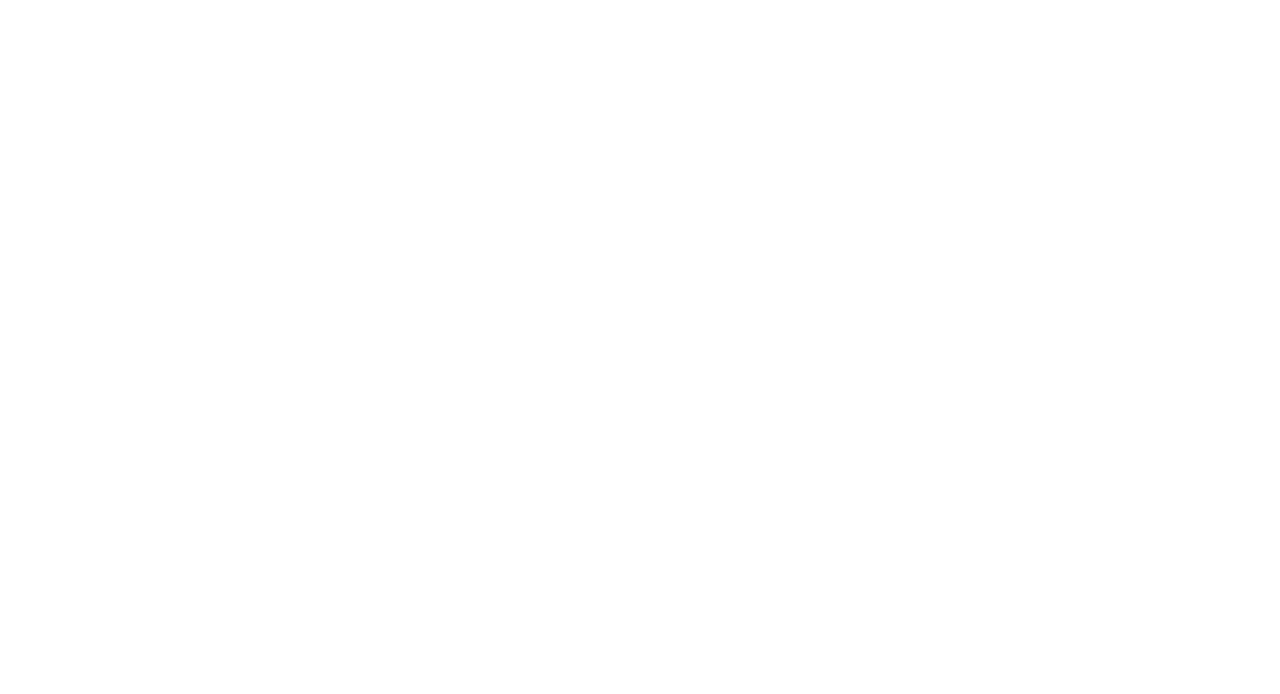
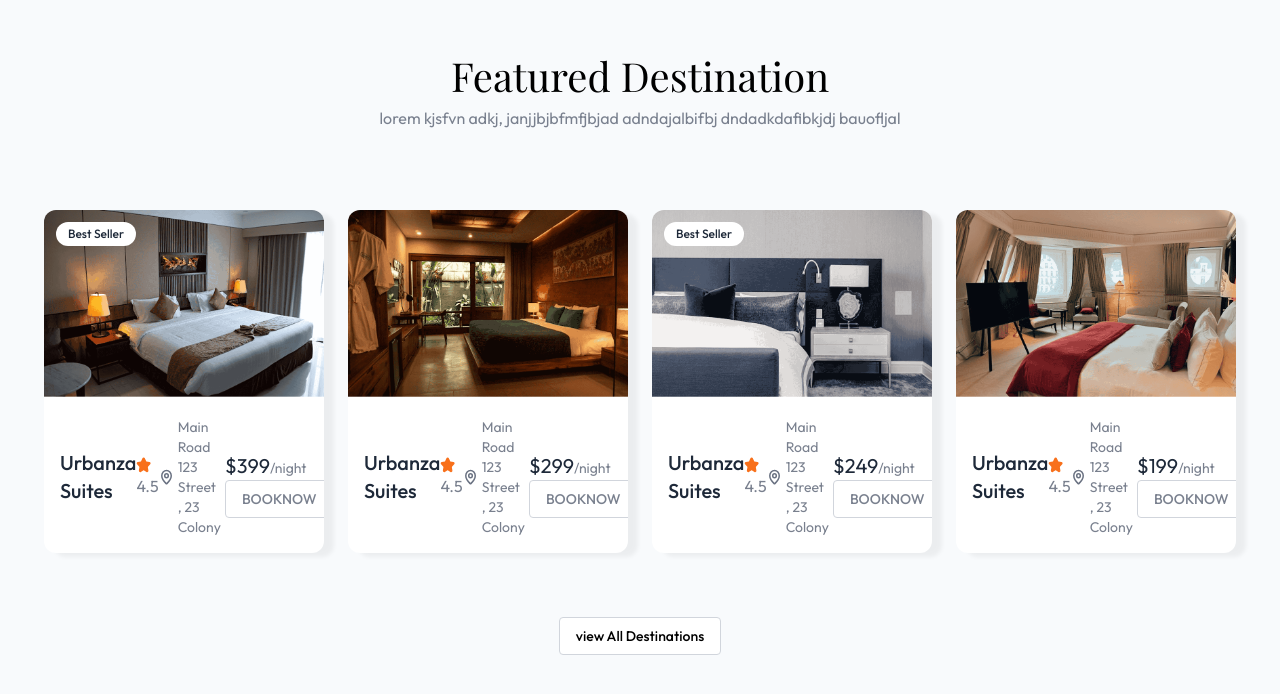
Before and after one commit to Avinash6318/hotel-booking, a React (Vite) app in the folder booknow/: page / in a window 1280 px wide. Shown: the part 826-1520 px from the top of the page. Before the commit the page ends 800 px from the top, so only its background shows below. Built offline with nearby package versions, Linux system fonts and the light colour scheme; no server answers; a web font is replaced by a local one.

Commit message:
added Feature destination section in homepage down of hero section

```diff
--- /dev/null
+++ b/booknow/src/components/FeaturedDestination.jsx
@@ -0,0 +1,25 @@
+import React from 'react'
+import { roomsDummyData } from '../assets/assets'
+import HotelCard from './HotelCard'
+import Title from '../components/Title'
+import { useNavigate } from 'react-router-dom'
+
+const FeaturedDestination = () => {
+    const navigate= useNavigate()
+  return (
+    <div className='flex flex-col items-center px-6 md:px-16 blg:px-24 bg-slate-50 py-20'>
+        <Title title='Featured Destination' subTitle='lorem kjsfvn  adkj, janjjbjbfmfjbjad  adndajalbifbj  dndadkdafibkjdj bauofljal'/>
+        <div className='flex  items-center justify-center gap-6 mt-20'>
+            {roomsDummyData.slice(0,4).map((room,index)=>(
+                <HotelCard key={room._id} room={room} index={index}/>
+            ))}
+        </div>
+        <button className='my-16 px-4 py-2 text-sm font-medium border border-gray-300
+         rounded bg-white hover:bg-gray-50 transition-all cursor-pointer' onClick={()=>{navigate('/rooms'); scrollTo(0,0)}}>
+            view All Destinations
+        </button>
+    </div>
+  )
+}
+
+export default FeaturedDestination
--- /dev/null
+++ b/booknow/src/components/HotelCard.jsx
@@ -0,0 +1,34 @@
+import React from 'react'
+import { Link } from 'react-router-dom'
+import { assets } from '../assets/assets'
+
+const HotelCard = ({room,index}) => {
+  return (
+    <Link className='relative max-w-70 w-full rounded-xl overflow-hidden bg-white
+     text-gray-500/90 shadow-[10px_4px_4px_rgba(0,0,0,0.05)]'
+    to={'/rooms/'+room._id} onClick={()=>scrollTo(0,0)} key={room._id}>
+        <img src={room.images[0]} alt="" />
+        {index%2===0&&<p className='px-3 py-1 absolute top-3 left-3 text-xs
+         bg-white text-gray-800 font-medium rounded-full'>Best Seller</p>}
+        <div className='p-4 pt-5'>
+            <div className='flex items-center justify-between'>
+                <p className='font-playFair text-xl font-medium text-gray-800'>{room.hotel.name}</p>
+                <div>
+                    <img src={assets.starIconFilled} alt="star-icon" />4.5
+                </div>
+                <div className='flex items-center gap-1 text-sm'>
+                    <img src={assets.locationIcon} alt="location-icon" />
+                    <span>{room.hotel.address}</span>
+                    <div className='dlex items-center justify-between mt-4'>
+                        <p><span className='text-xl text-gray-800'>${room.pricePerNight}</span>/night</p>
+                        <button className='px-4 py-2 text-sm font-medium border border-gray-300 rounded
+                        hover:bg-gray-50 transition-all cursor-pointer'>BOOKNOW</button>
+                    </div>
+                </div>
+            </div>
+        </div>
+    </Link>
+  )
+}
+
+export default HotelCard
--- /dev/null
+++ b/booknow/src/components/Title.jsx
@@ -0,0 +1,12 @@
+import React from 'react'
+
+const Title = ({title,subTitle,align,font}) => {
+  return (
+    <div className={`flex flex-col justify-center items-center text-center ${align==="left" && "md:items-start md:text-left"}`}>
+        <h1 className={`text-4xl md:text-[40px] ${font||"font-playfair"}`}>{title}</h1>
+        <p className='text-sm md:text-base text-gray-500/90 mt-2 max-w-174'>{subTitle}</p>
+    </div>
+  )
+}
+
+export default Title
--- a/booknow/src/pages/HomePage.jsx
+++ b/booknow/src/pages/HomePage.jsx
@@ -1,10 +1,13 @@
 import React from 'react'
 import Hero from '../components/Hero'
+import FeaturedDestination from '../components/FeaturedDestination'
 
 
 const HomePage = () => {
   return (
-    <>  <Hero/> </>
+    <>  <Hero/>
+        <FeaturedDestination/>
+   </>
   )
 }
 
```
